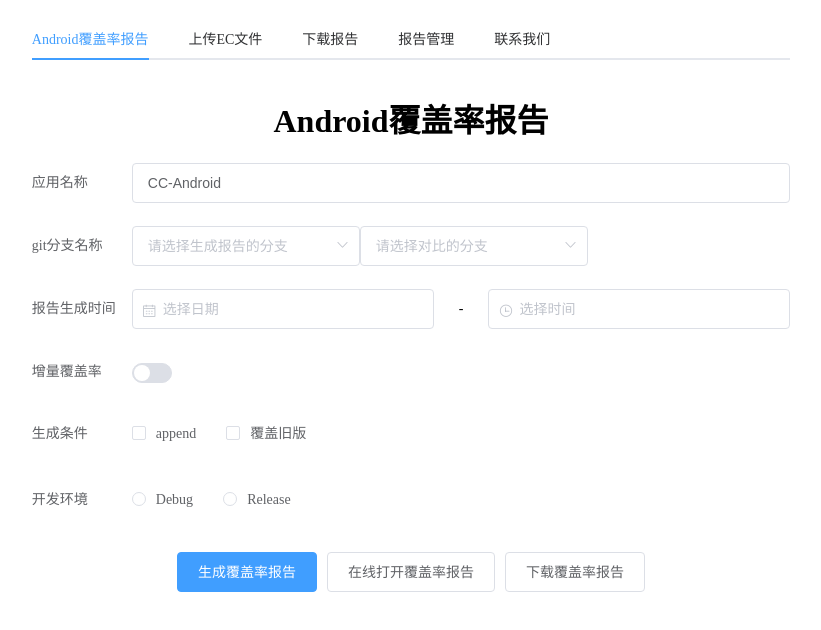
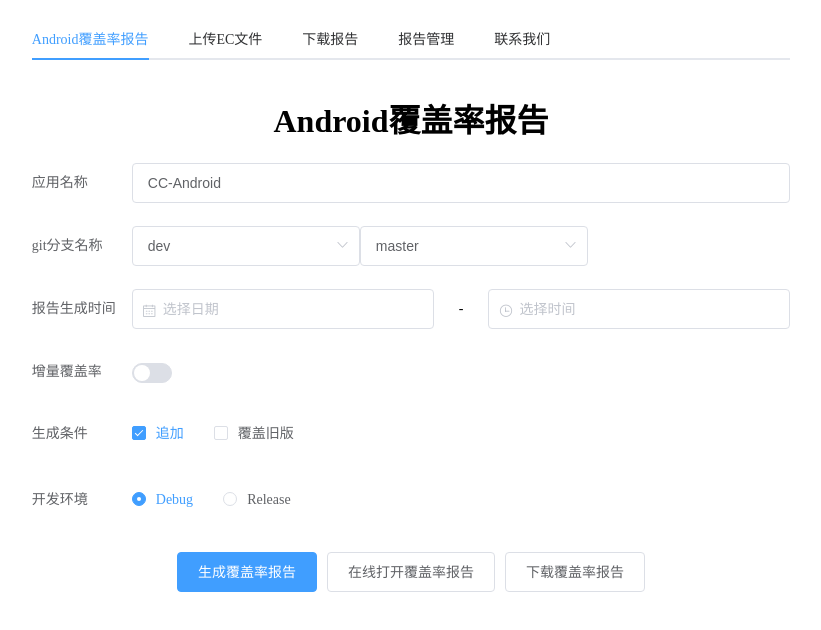
Before and after one commit to duqian291902259/WebVue, a Vue app: page / in a window 1280 px wide. Shown: the top 630 px of the page, without its empty margins (229-1050 px from the left). Built offline with nearby package versions, Linux system fonts and the light colour scheme.

Commit message:
fix radio and check status

```diff
--- a/src/components/report.vue
+++ b/src/components/report.vue
@@ -1,52 +1,63 @@
 <template>
   <div>
-        <h1 style="text-align:center;">Android覆盖率报告</h1>
+    <h1 style="text-align: center">Android覆盖率报告</h1>
     <el-form ref="form" :model="form" label-width="100px" label-position="left">
       <el-form-item label="应用名称">
-            <el-input v-model="form.name" value="Android" label="Android">Android</el-input>
+        <el-input v-model="form.appName" value="Android" label="Android"
+          >Android</el-input
+        >
       </el-form-item>
       <el-form-item label="git分支名称">
-            <el-select v-model="form.region" placeholder="请选择生成报告的分支">
+        <el-select v-model="form.branch" placeholder="请选择生成报告的分支">
           <el-option label="master" value="master"></el-option>
           <el-option label="dev" value="dev"></el-option>
         </el-select>
-            <el-select v-model="form.region" placeholder="请选择对比的分支">
+        <el-select v-model="form.base_branch" placeholder="请选择对比的分支">
           <el-option label="master" value="master"></el-option>
           <el-option label="dev" value="dev"></el-option>
         </el-select>
       </el-form-item>
       <el-form-item label="报告生成时间">
         <el-col :span="11">
-                <el-date-picker type="date" placeholder="选择日期" v-model="form.date1" style="width: 100%;"></el-date-picker>
+          <el-date-picker
+            type="date"
+            placeholder="选择日期"
+            v-model="form.date1"
+            style="width: 100%"
+          ></el-date-picker>
         </el-col>
-            <el-col class="line" :span="2" style="text-align: center;">-</el-col>
+        <el-col class="line" :span="2" style="text-align: center">-</el-col>
         <el-col :span="11">
-                <el-time-picker placeholder="选择时间" v-model="form.date2" style="width: 100%;"></el-time-picker>
+          <el-time-picker
+            placeholder="选择时间"
+            v-model="form.date2"
+            style="width: 100%"
+          ></el-time-picker>
         </el-col>
       </el-form-item>
       <el-form-item label="增量覆盖率">
-            <el-switch v-model="form.delivery"></el-switch>
+        <el-switch v-model="form.incremental"></el-switch>
       </el-form-item>
       <el-form-item label="生成条件">
-            <el-checkbox-group v-model="form.type">
-                <el-checkbox label="append" name="type"></el-checkbox>
+        <el-checkbox-group v-model="form.condition">
+          <el-checkbox label="追加" name="type"></el-checkbox>
           <el-checkbox label="覆盖旧版" name="type"></el-checkbox>
         </el-checkbox-group>
       </el-form-item>
       <el-form-item label="开发环境">
-            <el-radio-group v-model="form.resource">
+        <el-radio-group v-model="form.env">
           <el-radio label="Debug"></el-radio>
           <el-radio label="Release"></el-radio>
         </el-radio-group>
       </el-form-item>
 
-            <div style="text-align:center">
+      <div style="text-align: center">
         <el-button type="primary" @click="onSubmit">生成覆盖率报告</el-button>
         <el-button>在线打开覆盖率报告</el-button>
-            <el-button style="margin-top:10px;">下载覆盖率报告</el-button>
+        <el-button style="margin-top: 10px">下载覆盖率报告</el-button>
       </div>
 
-            <el-form-item label="提示信息" v-if='form.desc' >
+      <el-form-item label="提示信息" v-if="form.desc">
         <el-input type="textarea" v-model="form.desc"></el-input>
       </el-form-item>
     </el-form>
@@ -55,24 +66,25 @@
 
 <script>
 export default {
-        data: function() {
+  data: function () {
     return {
       form: {
-                name: 'CC-Android',
-                region: '',
-                date1: '',
-                date2: '',
-                delivery: false,
-                type: [],
-                resource: '',
-                desc: ''
-            }
-            }
+        appName: "CC-Android",
+        branch: "dev",
+        base_branch: "master",
+        date1: "",
+        date2: "",
+        incremental: false,
+        condition: ["追加"],
+        env: 'Debug',
+        desc: "",
+      },
+    };
   },
   methods: {
     onSubmit() {
-            console.warn(this.form)
-            }
-        }
-    }
+      console.warn(this.form);
+    },
+  },
+};
 </script>
```
Lines whose indentation alone changed are shown as unchanged.
